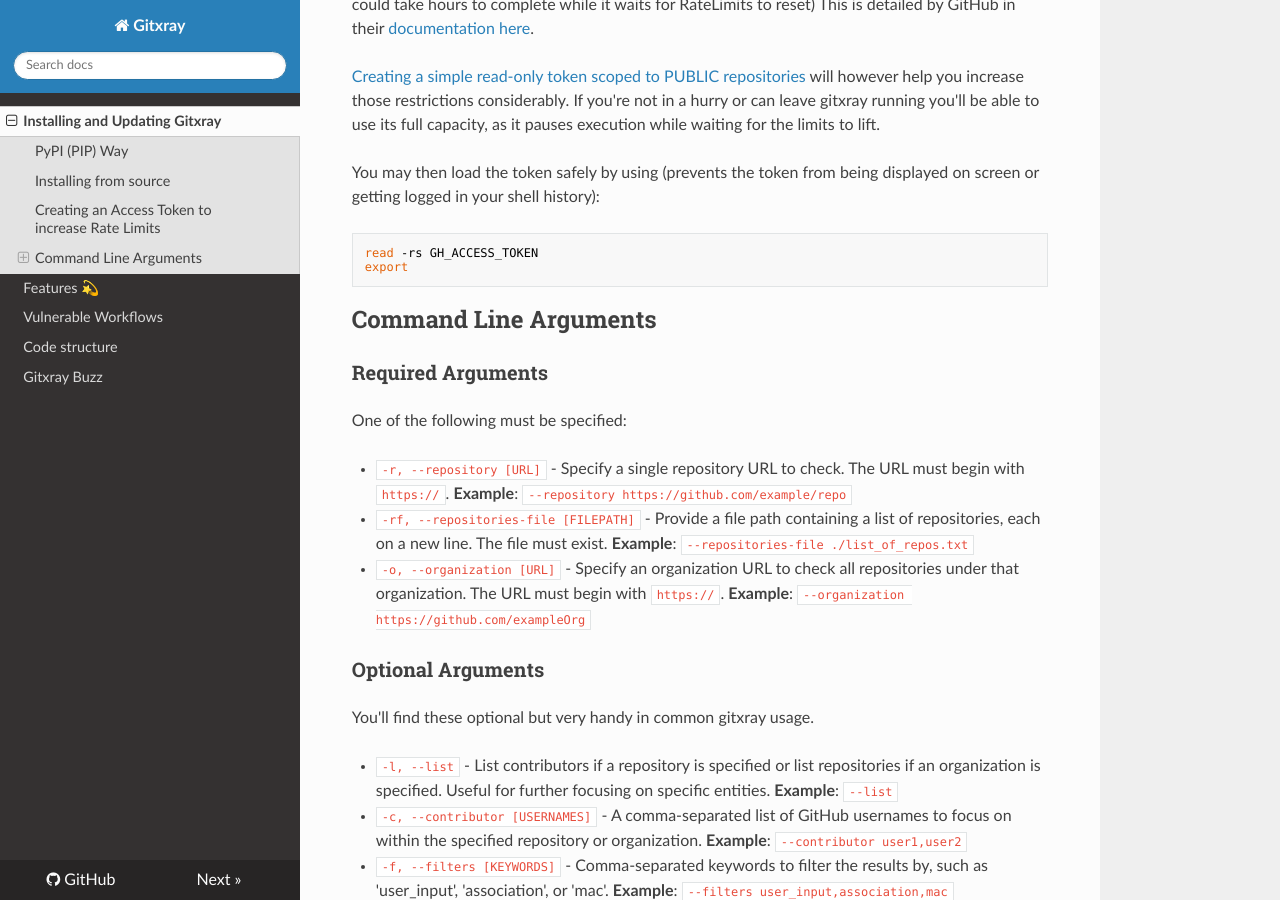
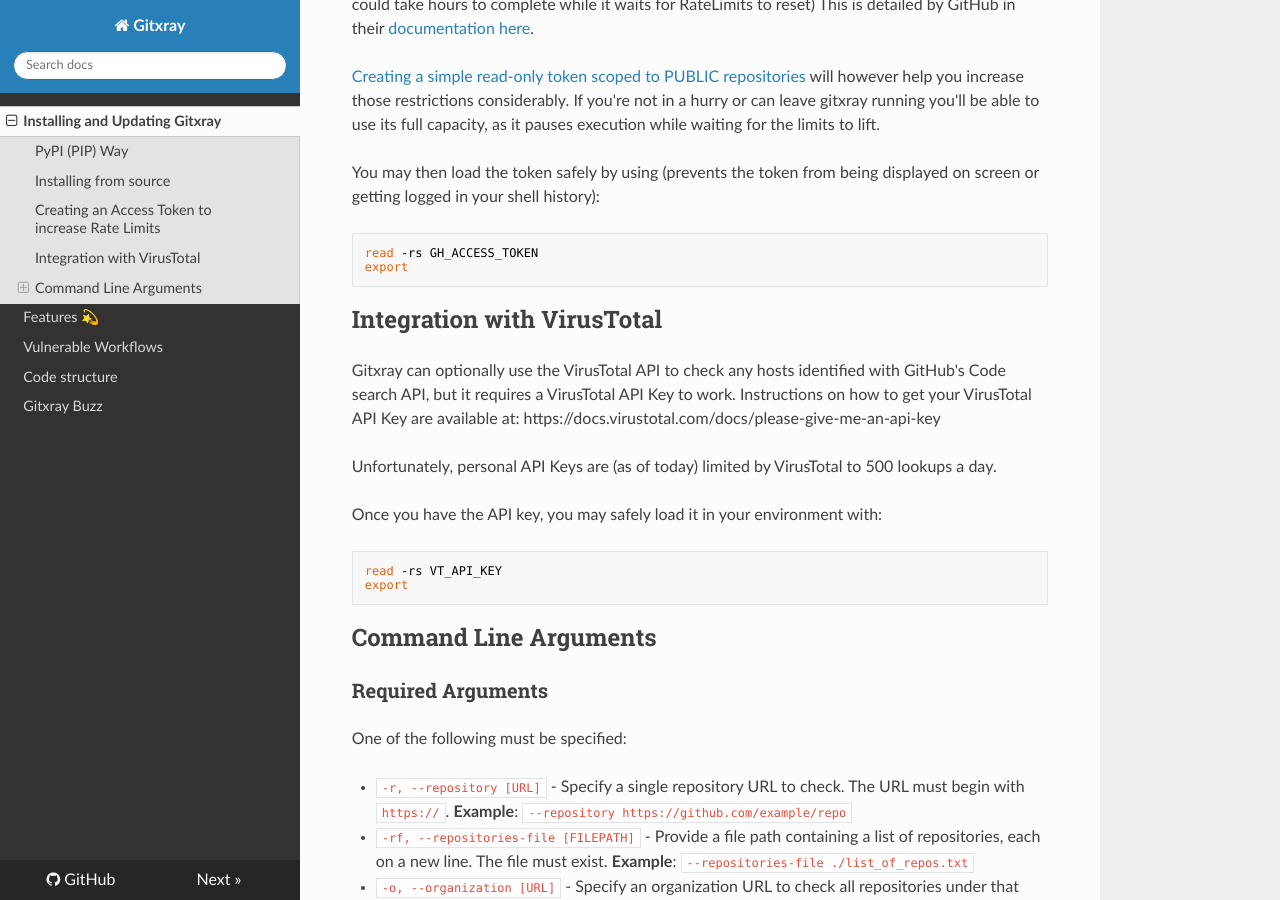
Before and after one commit to kulkansecurity/gitxray, an MkDocs documentation site: the page built from docs/installing.md, in a window 1280 px wide and 900 px high, scrolled down 926 px. Built offline with MkDocs 1.6.1, drawn with Linux system fonts in a browser that asks for light colours; nearby versions of some CDN libraries.

Commit message:
Adding instructions on how to create and configure a VirusTotal API Key

````diff
--- a/docs/installing.md
+++ b/docs/installing.md
@@ -44,6 +44,19 @@
 export
 ```
 
+## Integration with VirusTotal
+
+Gitxray can optionally use the VirusTotal API to check any hosts identified with GitHub's Code search API, but it requires a VirusTotal API Key to work. Instructions on how to get your VirusTotal API Key are available at: https://docs.virustotal.com/docs/please-give-me-an-api-key
+
+Unfortunately, personal API Keys are (as of today) limited by VirusTotal to 500 lookups a day.
+
+Once you have the API key, you may safely load it in your environment with:
+
+```bash
+read -rs VT_API_KEY
+export
+```
+
 ## Command Line Arguments
 
 ### Required Arguments
````
